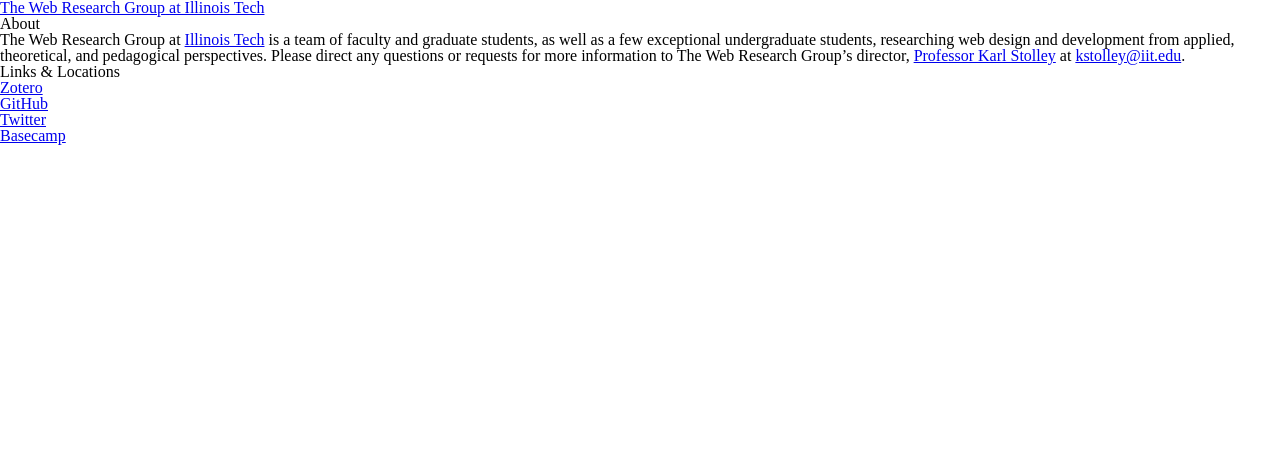
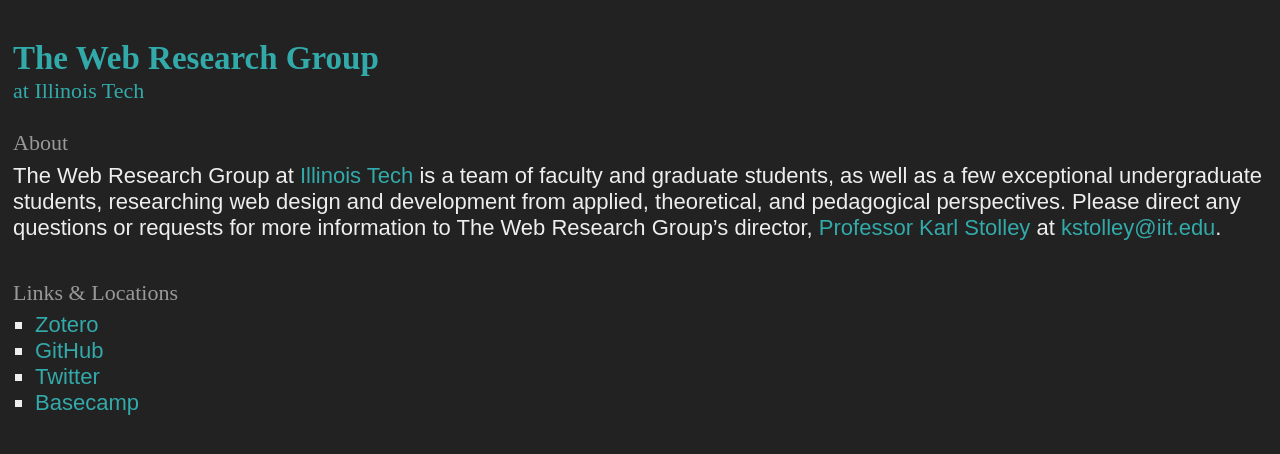
Before and after one commit to shruthi-bv/webresrch.github.io, a plain HTML site: page index.html in a window 1280 px wide. Drawn offline with Linux system fonts and the light colour scheme; a web font is replaced by a local one.

Commit message:
Add basic styling and typography

```diff
--- a/index.html
+++ b/index.html
@@ -4,6 +4,7 @@
   <title>The Web Research Group</title>
   <meta charset="utf-8" />
   <meta name="viewport" content="width=device-width,initial-scale=1.0,shrink-to-fit=no" />
+  <link rel="stylesheet" href="https://use.typekit.net/bad1sng.css">
   <link rel="stylesheet" href="screen.css" />
 </head>
 <body>
--- a/screen.css
+++ b/screen.css
@@ -7,3 +7,49 @@
 /* stylelint-enable */
 
 /* Begin site styles below */
+
+html {
+  background: #222;
+  color: #EEE;
+  font-family: trade-gothic-next, sans-serif;
+  font-size: 22px;
+  line-height: 26px;
+  padding: 39px 13px;
+}
+
+h1,h2 {
+  font-family: adelle, serif;
+}
+h1 {
+  font-size: 33px;
+  line-height: 39px;
+}
+h1 b {
+  font-weight: bold;
+}
+h1 small {
+  display: block;
+  font-size: 22px;
+  line-height: 26px;
+}
+h2 {
+  color: #999;
+  padding-bottom: 6.5px;
+}
+p {
+  padding-bottom: 13px;
+}
+ul {
+  list-style-type: square;
+  margin-left: 22px;
+}
+
+a {
+  text-decoration: none;
+  color: #3AA;
+}
+
+#about,
+#links {
+  padding-top: 26px;
+}
```
